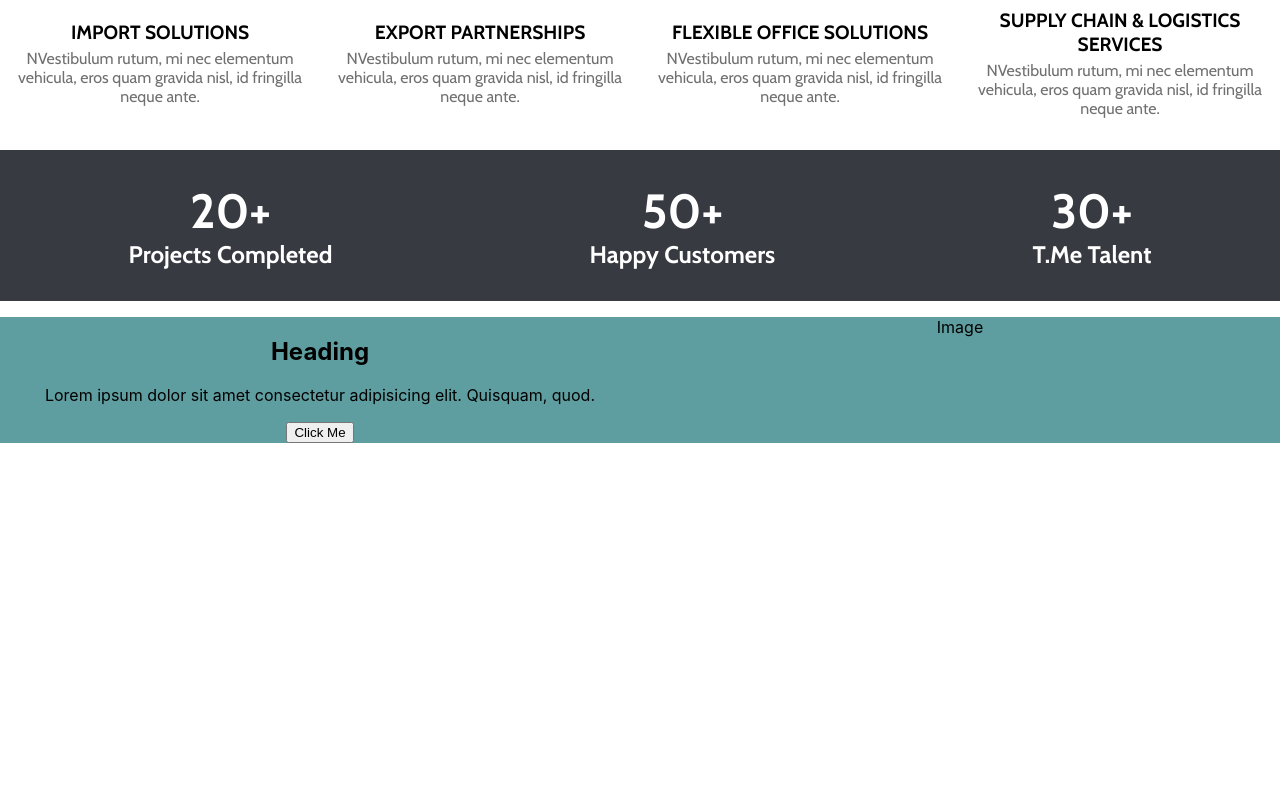
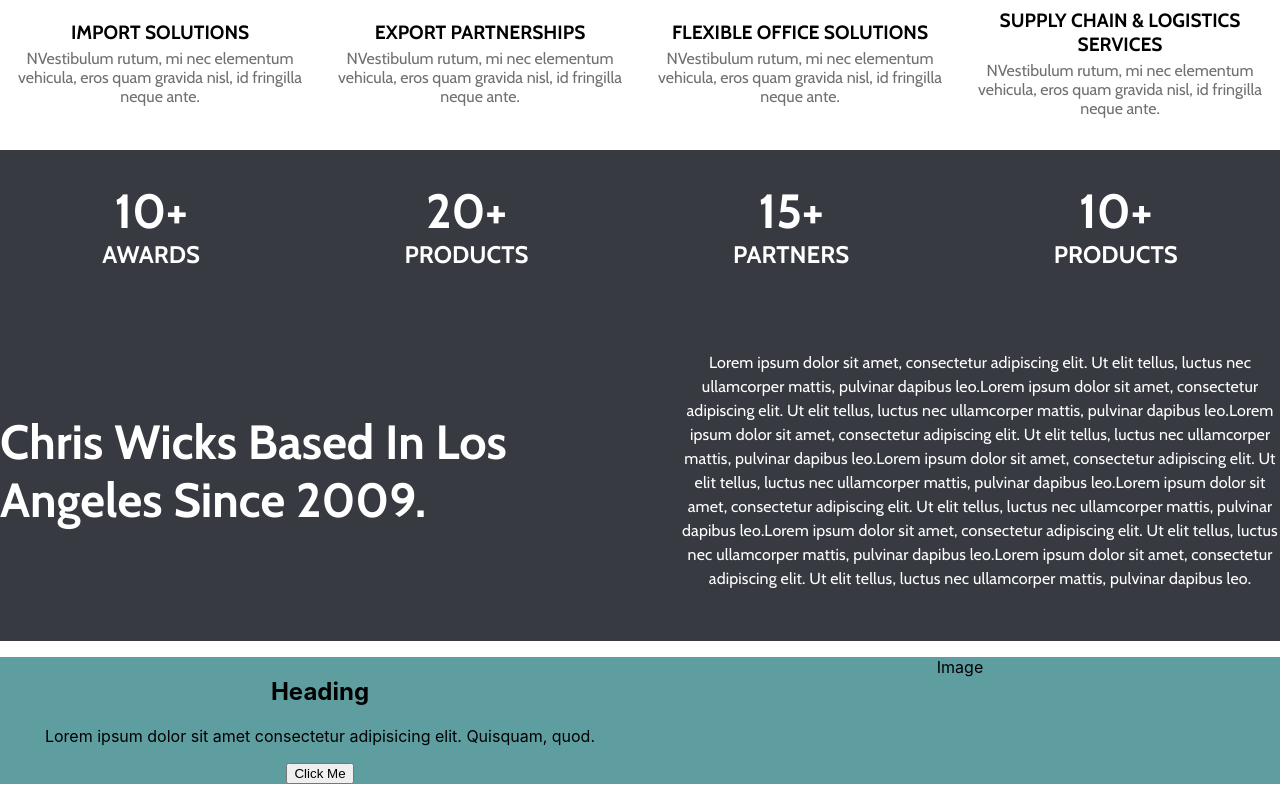
Before and after one commit to baayesh/Delmore, a React (Create React App) app: page / in a window 1280 px wide. Shown: the part 651-1451 px from the top of the page. Before the commit the page ends 1110 px from the top, so only its background shows below. Built offline with nearby package versions, Linux system fonts and the light colour scheme.

Commit message:
Develop aboutus

```diff
--- a/src/App.js
+++ b/src/App.js
@@ -3,7 +3,8 @@ import Header from './components/header';
 import Hero from './components/hero';
 import Services from './components/services';
 import USP from './components/usp';
-import Counter from './components/counter'
+import Counter from './components/counter';
+import About from './components/about';
 
 
 function App() {
@@ -13,6 +14,7 @@ function App() {
       <Hero/>
       <Services/>
       <Counter/>
+      <About/>
       <USP/>
     </div>
   );
--- /dev/null
+++ b/src/components/about.js
@@ -0,0 +1,34 @@
+import React from "react";
+import "../styles/about.css";
+
+const About = () => {
+  return (
+    <div className="about-container">
+      <div className="row row-space-between top-padding">
+        <div className="about-title">
+          <h5>Chris Wicks Based In Los Angeles Since 2009.</h5>
+        </div>
+        <div className="about-description">
+          <p>
+              Lorem ipsum dolor sit amet, consectetur adipiscing elit. Ut elit
+              tellus, luctus nec ullamcorper mattis, pulvinar dapibus leo.Lorem
+              ipsum dolor sit amet, consectetur adipiscing elit. Ut elit tellus,
+              luctus nec ullamcorper mattis, pulvinar dapibus leo.Lorem ipsum dolor
+              sit amet, consectetur adipiscing elit. Ut elit tellus, luctus nec
+              ullamcorper mattis, pulvinar dapibus leo.Lorem ipsum dolor sit amet,
+              consectetur adipiscing elit. Ut elit tellus, luctus nec ullamcorper
+              mattis, pulvinar dapibus leo.Lorem ipsum dolor sit amet, consectetur
+              adipiscing elit. Ut elit tellus, luctus nec ullamcorper mattis,
+              pulvinar dapibus leo.Lorem ipsum dolor sit amet, consectetur
+              adipiscing elit. Ut elit tellus, luctus nec ullamcorper mattis,
+              pulvinar dapibus leo.Lorem ipsum dolor sit amet, consectetur
+              adipiscing elit. Ut elit tellus, luctus nec ullamcorper mattis,
+              pulvinar dapibus leo.
+          </p>
+        </div>
+      </div>
+    </div>
+  );
+};
+
+export default About;
--- a/src/components/counter.js
+++ b/src/components/counter.js
@@ -18,34 +18,44 @@ const Counter = () => {
 
                   <h1 className="counter-number">
                     {counterOn && (
-                      <CountUp start={0} end={20} duration={3} delay={0} />
+                      <CountUp start={0} end={10} duration={3} delay={0} />
                     )}
                     +
                   </h1>
-                  <h4 className="counter-title">Projects Completed</h4>
+                  <h4 className="counter-title">AWARDS</h4>
 
               </div>
               <div className="col " style={{overflow:"hidden"}}>
 
                   <h1 className="counter-number">
                     {counterOn && (
-                      <CountUp start={0} end={50} duration={3} delay={0} />
+                      <CountUp start={0} end={20} duration={3} delay={0} />
                     )}
                     +
                   </h1>
-                  <h4 className="counter-title">Happy Customers</h4>
+                  <h4 className="counter-title">PRODUCTS</h4>
 
               </div>
               <div className="col " style={{overflow:"hidden"}}>
 
                   <h1 className="counter-number">
                     {counterOn && (
-                      <CountUp start={0} end={30} duration={3} delay={0} />
+                      <CountUp start={0} end={15} duration={3} delay={0} />
                     )}
                     +
                   </h1>
-                  <h4 className="counter-title">T.Me Talent</h4>
+                  <h4 className="counter-title">PARTNERS</h4>
               </div>
+              <div className="col " style={{overflow:"hidden"}}>
+
+                <h1 className="counter-number">
+                  {counterOn && (
+                    <CountUp start={0} end={10} duration={3} delay={0} />
+                  )}
+                  +
+                </h1>
+                <h4 className="counter-title">PRODUCTS</h4>
+            </div>
             </div>
           </div>
 
--- /dev/null
+++ b/src/styles/about.css
@@ -0,0 +1,34 @@
+.about-container{
+    background-color: #373A40;
+}
+
+.top-padding{
+   padding: 2em 0em;
+
+}
+.row-space-between{
+    justify-content: space-between !important;
+}
+
+.about-title{
+    flex: 1;
+    margin-right: 5em;
+
+}
+.about-title h5{
+    font-family: 'cabin', sans-serif;
+    color: #ffffff;
+    font-size: 3rem;
+    text-align: left;
+}
+
+.about-description{
+    flex: 1;
+}
+
+.about-description p{
+    font-family: 'cabin', sans-serif;
+    color: #ffffff;
+    letter-spacing: 0.01rem;
+    line-height: 1.5;
+}
```
